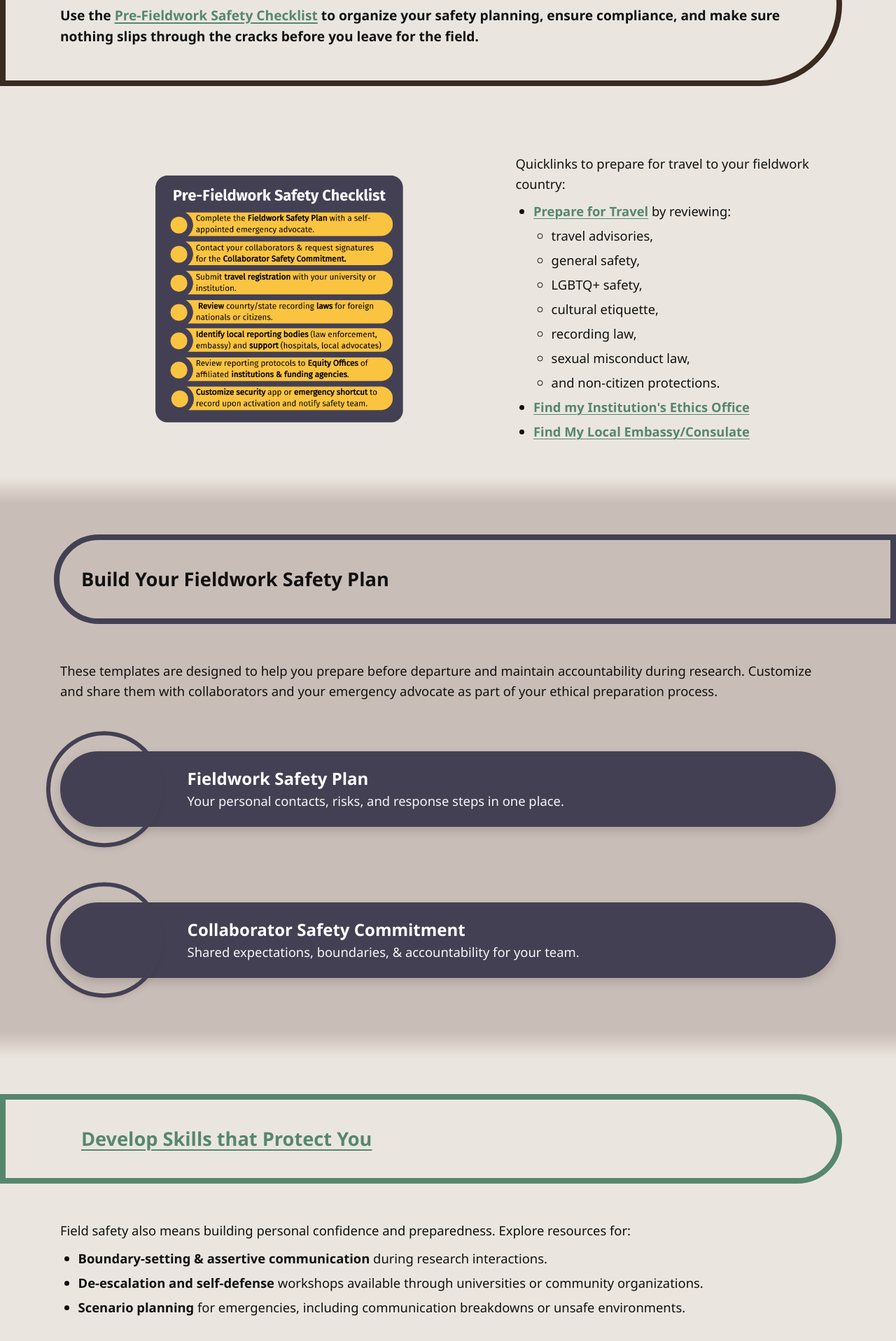
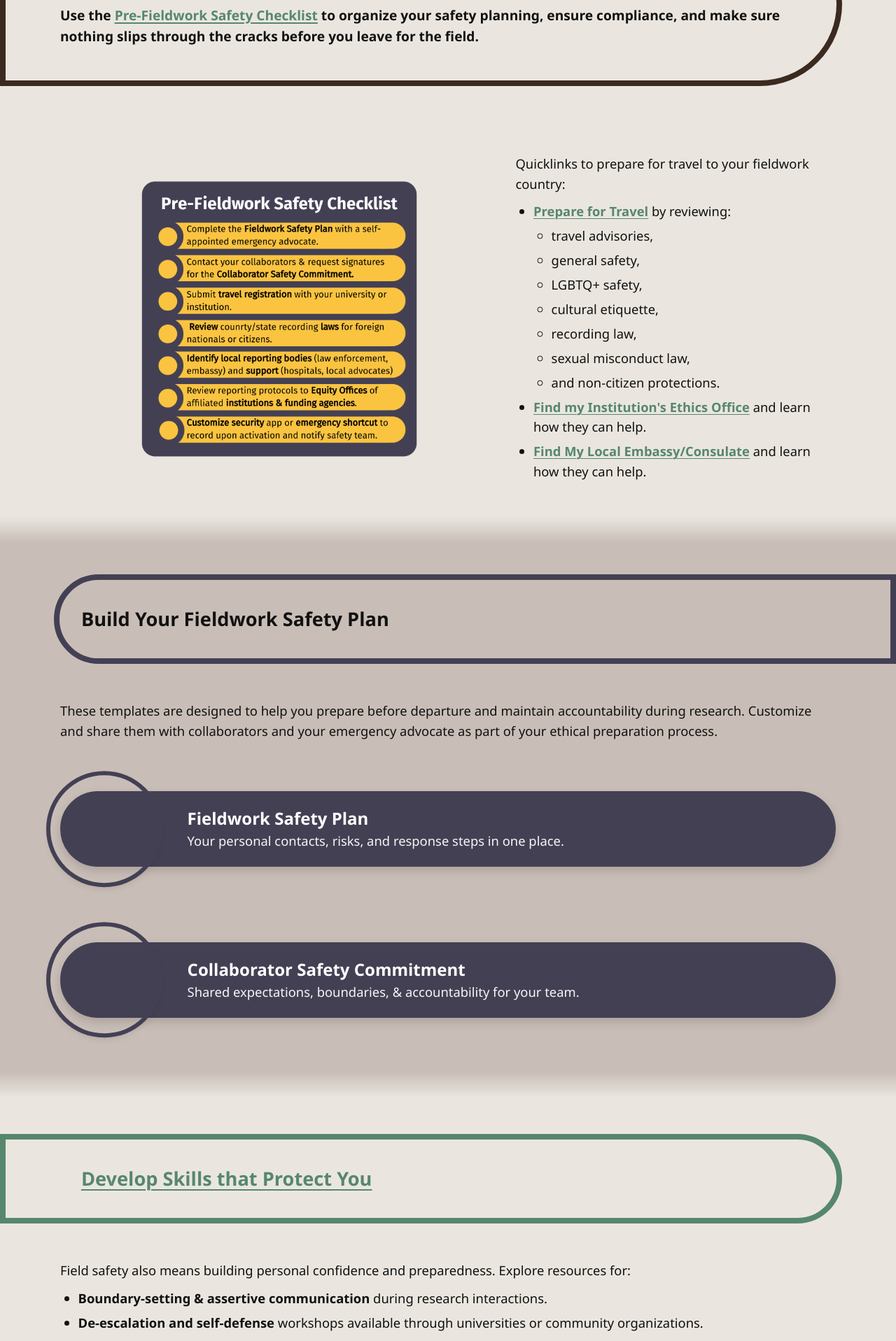
Before and after one commit to AnthroSafetyWarrior/GoldenTrowelProject, a Jekyll site: the page built from _pages/preparing.html, in a window 1280 px wide. Shown: the part 1831-3748 px from the top of the page at 70% size. Built offline with Jekyll 4.4.1, drawn with Linux system fonts in a browser that asks for light colours.

```diff
--- a/_pages/preparing.html
+++ b/_pages/preparing.html
@@ -30,12 +30,12 @@
 .split .art{ justify-self: center; max-inline-size: var(--img-max); }
 .split .art img {
   max-width: 100%;
-  width: clamp(360px, var(--img-ideal), var(--img-max));
+  width: clamp(400px, var(--img-ideal), var(--img-max));
 }
 
 .split .text{ hyphens:auto; overflow-wrap:anywhere; }
 @media (max-width:1040px){
-  .split{ --left-min:360px; --left-max:520px; --text-measure:50ch; --gap: clamp(12px,1.2vw,18px); }
+  .split{ --left-min:580px; --left-max:520px; --text-measure:50ch; --gap: clamp(12px,1.2vw,18px); }
 }
 @media (max-width:760px){
   .split{ grid-template-columns:1fr; justify-items:start; }
@@ -174,8 +174,8 @@
 <li>recording law,</li>
 <li>sexual misconduct law,</li>
 <li>and non-citizen protections.</li></ul>
-<li><strong><a href="{{ '/ethicsprep.html' | relative_url }}">Find my Institution's Ethics Office</a></strong></li>
-<li><strong><a href="{{ '/embassyprep.html' | relative_url }}">Find My Local Embassy/Consulate</a></strong></li>
+<li><strong><a href="{{ '/ethicsprep.html' | relative_url }}">Find my Institution's Ethics Office</a></strong> and learn how they can help.</li>
+<li><strong><a href="{{ '/embassyprep.html' | relative_url }}">Find My Local Embassy/Consulate</a></strong> and learn how they can help.</li>
 </ul>
 </div>
 </div>
```
